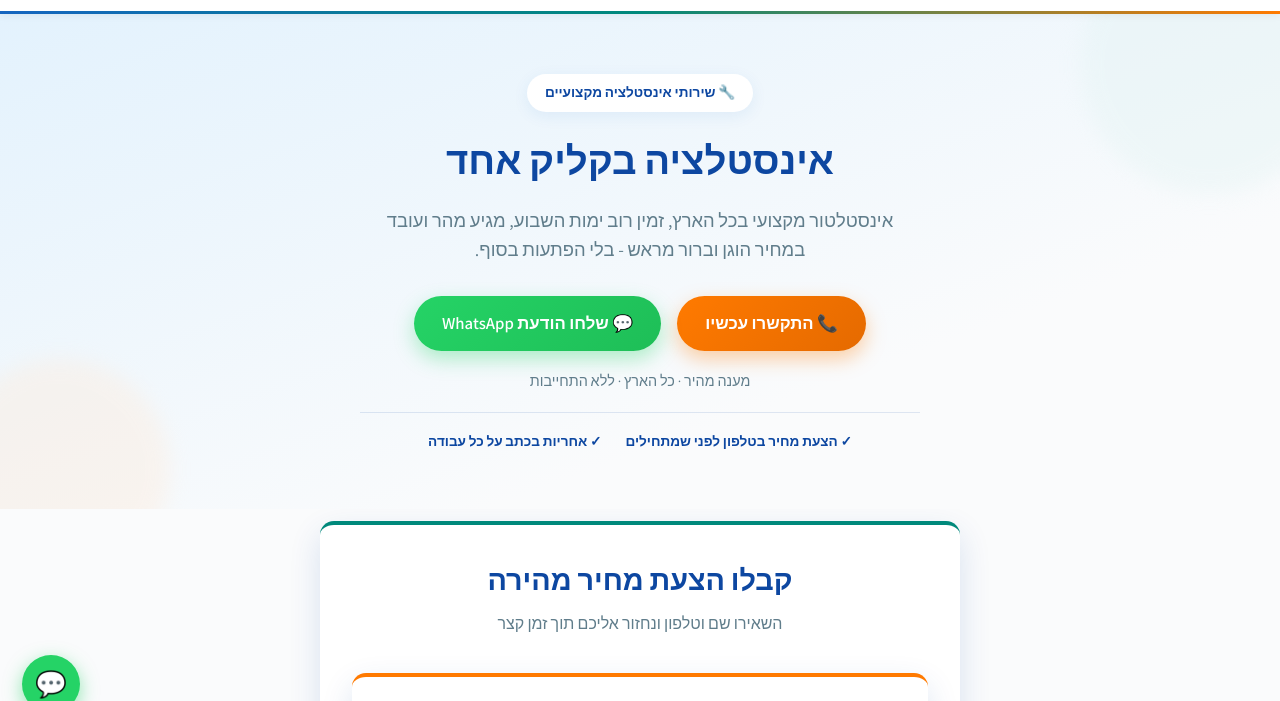
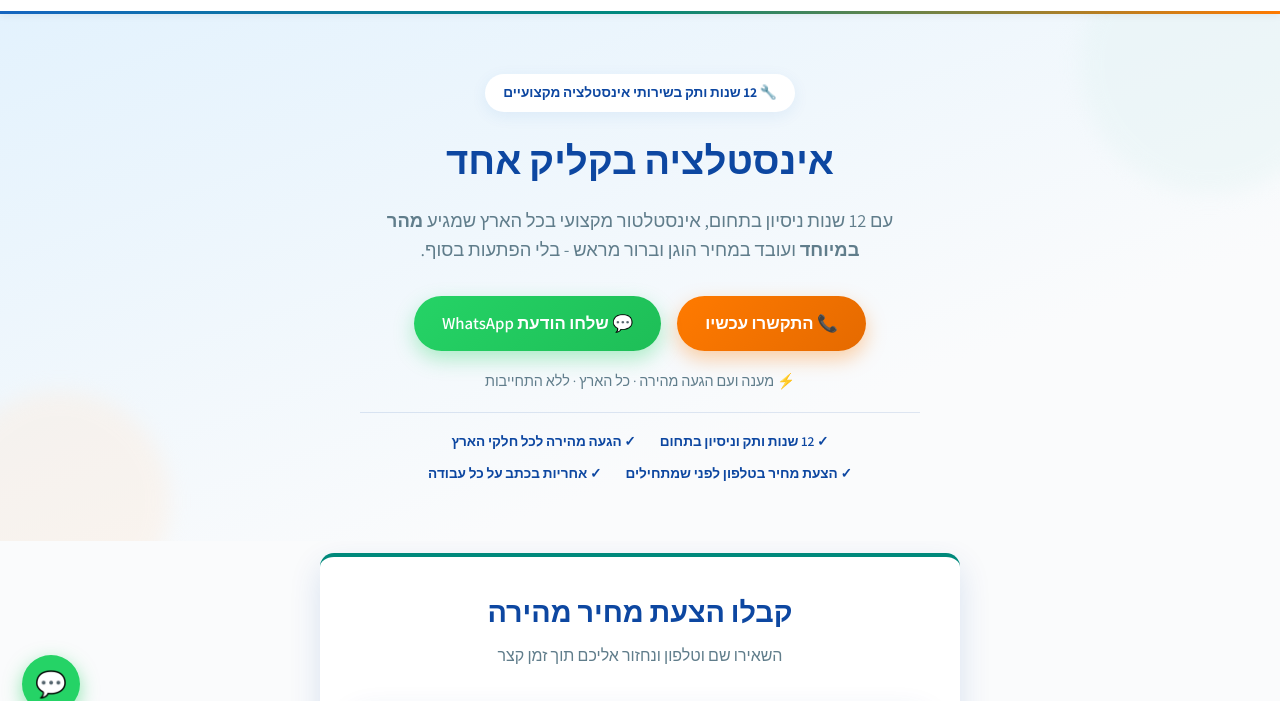
Before and after one commit to dandinn22-commits/website, a website: page website/public/index.html in a window 1280 px wide. Shown: the part 65-766 px from the top of the page. Drawn offline with Linux system fonts and the light colour scheme.

Commit message:
Add files via upload

```diff
--- a/website/public/index.html
+++ b/website/public/index.html
@@ -47,17 +47,19 @@
   <!-- ===== Hero ===== -->
   <section class="hero">
     <div class="container hero-inner">
-      <span class="hero-eyebrow">🔧 שירותי אינסטלציה מקצועיים</span>
+      <span class="hero-eyebrow">🔧 12 שנות ותק בשירותי אינסטלציה מקצועיים</span>
       <h1>אינסטלציה בקליק אחד</h1>
-      <p class="hero-sub">אינסטלטור מקצועי בכל הארץ, זמין רוב ימות השבוע, מגיע מהר ועובד במחיר הוגן וברור מראש - בלי הפתעות בסוף.</p>
+      <p class="hero-sub">עם 12 שנות ניסיון בתחום, אינסטלטור מקצועי בכל הארץ שמגיע <strong>מהר במיוחד</strong> ועובד במחיר הוגן וברור מראש - בלי הפתעות בסוף.</p>
       <div class="hero-actions">
         <a href="tel:0536726205" class="btn btn-primary">📞 התקשרו עכשיו</a>
         <a href="https://wa.me/972536726205?text=%D7%94%D7%99%D7%99%2C%20%D7%90%D7%A9%D7%9E%D7%97%20%D7%9C%D7%A7%D7%91%D7%9C%20%D7%94%D7%A6%D7%A2%D7%AA%20%D7%9E%D7%97%D7%99%D7%A8%20%D7%9C%D7%A9%D7%99%D7%A8%D7%95%D7%AA%20%D7%90%D7%99%D7%A0%D7%A1%D7%98%D7%9C%D7%A6%D7%99%D7%94" class="btn btn-whatsapp" target="_blank" rel="noopener">
           💬 שלחו הודעת WhatsApp
         </a>
       </div>
-      <p class="hero-note">מענה מהיר · כל הארץ · ללא התחייבות</p>
+      <p class="hero-note">⚡ מענה ועם הגעה מהירה · כל הארץ · ללא התחייבות</p>
       <ul class="hero-highlights">
+        <li>✓ 12 שנות ותק וניסיון בתחום</li>
+        <li>✓ הגעה מהירה לכל חלקי הארץ</li>
         <li>✓ הצעת מחיר בטלפון לפני שמתחילים</li>
         <li>✓ אחריות בכתב על כל עבודה</li>
       </ul>
@@ -272,7 +274,7 @@
       <div class="contact-quick-actions">
         <span class="contact-quick-label">מעדיפים ליצור קשר ישירות?</span>
         <div class="contact-quick-buttons">
-          <a href="tel:0536726205" class="btn btn-primary">📞 התקשרו</a>
+          <a href="tel:0536726205" class="btn btn-primary">📞 התקשרו עכשיו: 053-672-6205</a>
           <a href="https://wa.me/972536726205?text=%D7%94%D7%99%D7%99%2C%20%D7%90%D7%A9%D7%9E%D7%97%20%D7%9C%D7%A7%D7%91%D7%9C%20%D7%94%D7%A6%D7%A2%D7%AA%20%D7%9E%D7%97%D7%99%D7%A8%20%D7%9C%D7%A9%D7%99%D7%A8%D7%95%D7%AA%20%D7%90%D7%99%D7%A0%D7%A1%D7%98%D7%9C%D7%A6%D7%99%D7%94" class="btn btn-whatsapp" target="_blank" rel="noopener">💬 WhatsApp</a>
         </div>
       </div>
```
